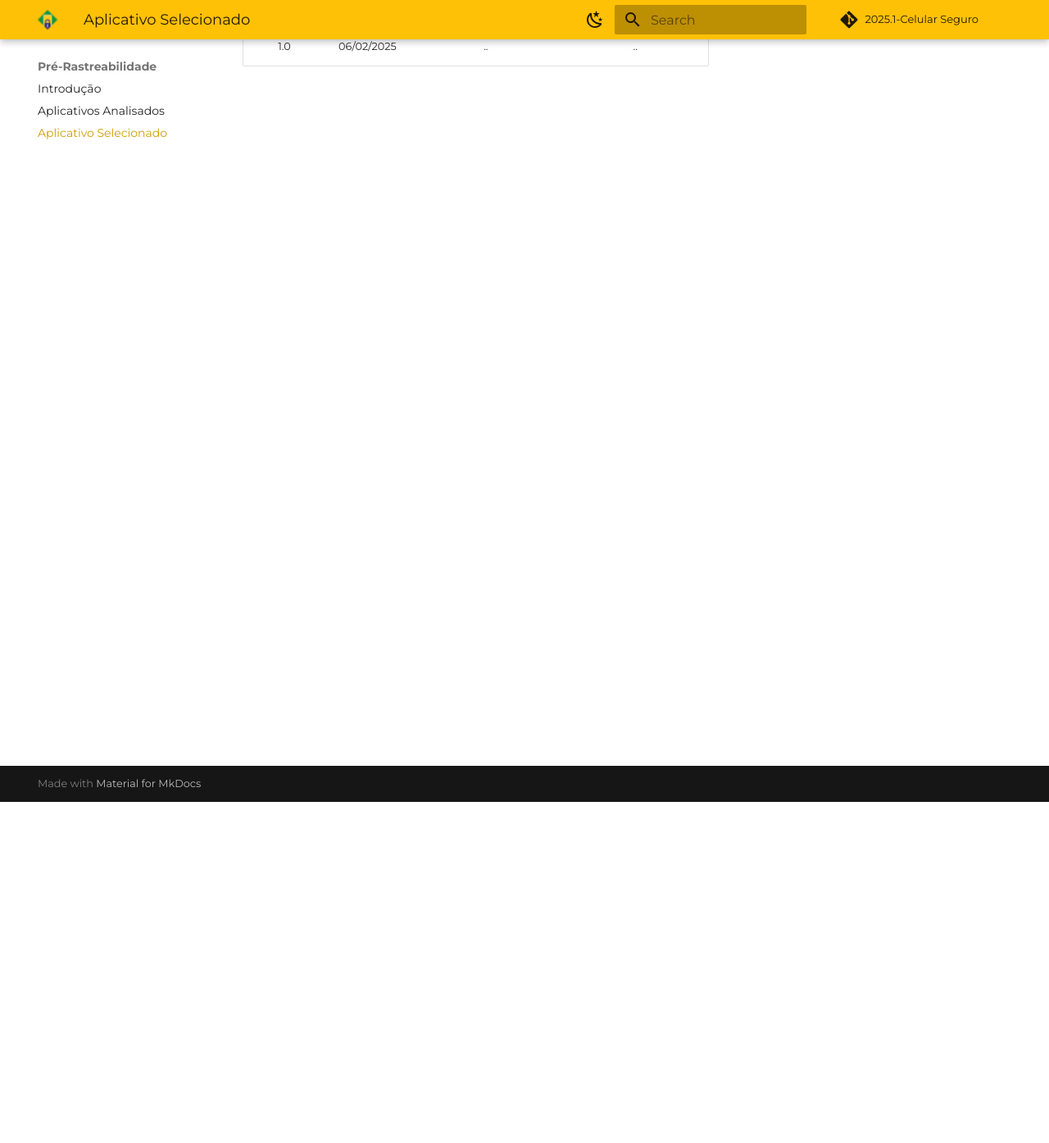
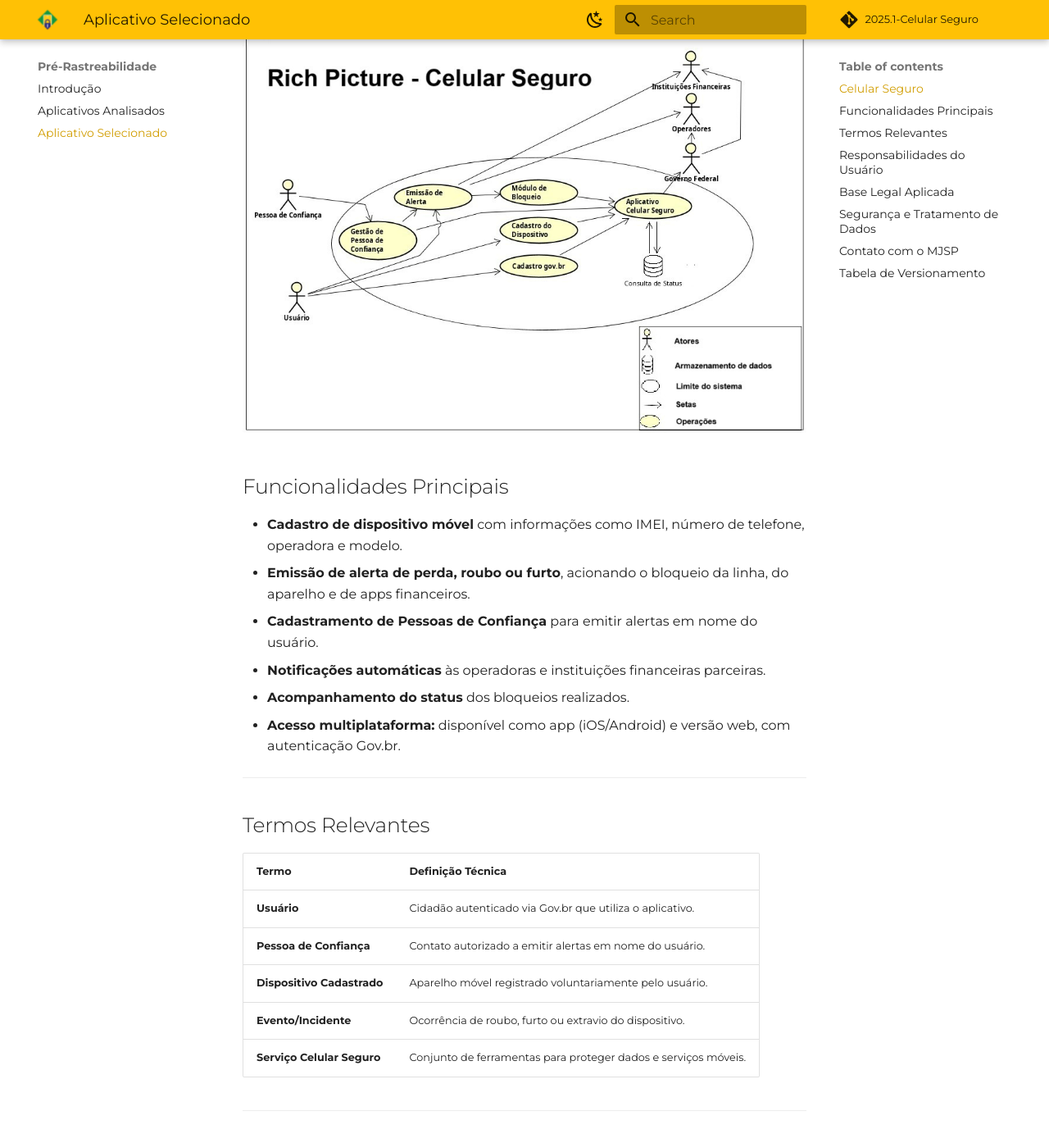
Before and after one commit to Requisitos-de-Software/2025.1-CelularSeguro, an MkDocs documentation site: the page built from Docs/documento-pre-rastreabilidade/aplicativo_selecionado.md, in a window 1280 px wide and 1400 px high, scrolled down 422 px. Shown: the top 1394 px of the window at 82% size. Built offline with MkDocs 1.6.1 and Material for MkDocs 9.7.7, drawn with Linux system fonts in a browser that asks for light colours; comment, search, counter and statistics services are not loaded; some of the changed text lies outside the part shown.

Commit message:
docs: Adiciona seções técnicas sobre o app Celular Seguro no MkDocs
- Funcionalidades principais
- Termos relevantes
- Responsabilidades do usuário
- Base legal aplicada
- Segurança e tratamento de dados

```diff
--- a/Docs/documento-pre-rastreabilidade/aplicativo_selecionado.md
+++ b/Docs/documento-pre-rastreabilidade/aplicativo_selecionado.md
@@ -1,11 +1,83 @@
-# Aplicativo selecionado
+# Aplicativo Selecionado:
+
+## Celular Seguro
+
+O **Celular Seguro** foi o aplicativo escolhido para representar o foco do projeto por sua relevância social, funcionalidade direta na proteção de dados e dispositivos móveis, além de refletir princípios modernos de segurança, interoperabilidade com instituições e governança pública digital. A seguir, apresentamos um resumo técnico de suas características e exigências, com base em seu Termo de Uso oficial.
+
 ---
 
-A desenvolver...
+![Rich Picture - Celular Seguro](../assets/img/rich-picture-celularSeguro.jpeg)
+
+
+
+## Funcionalidades Principais
+
+- **Cadastro de dispositivo móvel** com informações como IMEI, número de telefone, operadora e modelo.
+- **Emissão de alerta de perda, roubo ou furto**, acionando o bloqueio da linha, do aparelho e de apps financeiros.
+- **Cadastramento de Pessoas de Confiança** para emitir alertas em nome do usuário.
+- **Notificações automáticas** às operadoras e instituições financeiras parceiras.
+- **Acompanhamento do status** dos bloqueios realizados.
+- **Acesso multiplataforma:** disponível como app (iOS/Android) e versão web, com autenticação Gov.br.
 
 ---
-# Tabela de Versionamento
 
-| Versão | Data | Descrição da Alteração | Nome(s) Integrante(s) |
-| :----: | :--: | :--------------------: | :-------------------: |
-| 1.0 | 06/02/2025 | .. | .. |
+## Termos Relevantes
+
+| Termo                         | Definição Técnica                                                                 |
+|------------------------------|-----------------------------------------------------------------------------------|
+| **Usuário**                  | Cidadão autenticado via Gov.br que utiliza o aplicativo.                         |
+| **Pessoa de Confiança**      | Contato autorizado a emitir alertas em nome do usuário.                          |
+| **Dispositivo Cadastrado**   | Aparelho móvel registrado voluntariamente pelo usuário.                          |
+| **Evento/Incidente**         | Ocorrência de roubo, furto ou extravio do dispositivo.                           |
+| **Serviço Celular Seguro**   | Conjunto de ferramentas para proteger dados e serviços móveis.                   |
+
+---
+
+## Responsabilidades do Usuário
+
+- Informar **dados verdadeiros e atualizados**, próprios e dos contatos.
+- Garantir que os **dados de terceiros** sejam cadastrados apenas com autorização.
+- **Manter sigilo** das credenciais Gov.br.
+- **Atualizar** periodicamente as informações no aplicativo.
+- **Responder por danos** causados por uso indevido ou não autorizado do serviço.
+- **Baixar o app apenas pelas lojas oficiais** (App Store ou Google Play).
+- Realizar comunicações complementares com a **polícia, operadora e bancos** após emitir o alerta.
+
+---
+
+## Base Legal Aplicada
+
+| Legislação / Norma                          | Conteúdo Abrangido                                                             |
+|--------------------------------------------|--------------------------------------------------------------------------------|
+| **LGPD (Lei nº 13.709/2018)**              | Regras de tratamento, proteção e consentimento de dados pessoais.             |
+| **Marco Civil da Internet (Lei nº 12.965)**| Princípios e deveres no uso da internet.                                      |
+| **Lei de Acesso à Informação (12.527)**    | Direito de acesso à informações públicas.                                     |
+| **Lei nº 13.460/2017**                     | Direitos dos usuários de serviços públicos.                                   |
+| **Portarias e Decretos do MJSP**           | Regras internas sobre proteção de dados, governança e serviços digitais.      |
+
+---
+
+## Segurança e Tratamento de Dados
+
+- Adoção de **criptografia** e segurança de rede.
+- Dados são **armazenados e compartilhados** apenas com operadoras, bancos e órgãos autorizados.
+- Não há transferência internacional de dados.
+- Uso de **cookies de sessão** para controle e segurança no acesso web.
+- Possibilidade de **anonimização** e uso para fins estatísticos após encerramento do serviço.
+
+---
+
+## Contato com o MJSP
+
+- Canal: [Ouvidoria-Geral](https://www.gov.br/ouvidorias) e [Serviço de Informação ao Cidadão (SIC)](https://www.gov.br/acessoainformacao)
+- E-mail do Encarregado LGPD: [encarregadolgpd@mj.gov.br](mailto:encarregadolgpd@mj.gov.br)
+- Endereço: Esplanada dos Ministérios, Bloco T - Brasília/DF, CEP 70064-900
+
+
+---
+
+## Tabela de Versionamento
+
+| **Versão** | **Data**     | **Descrição da Alteração**                           | **Nome(s) Integrante(s)**     |
+|------------|--------------|-------------------------------------------------------|-------------------------------|
+| 1.0        | 11/04/2025   | Criação da seção de Aplicativo Selecionado: Celular Seguro | Mateus Bastos        |
```
